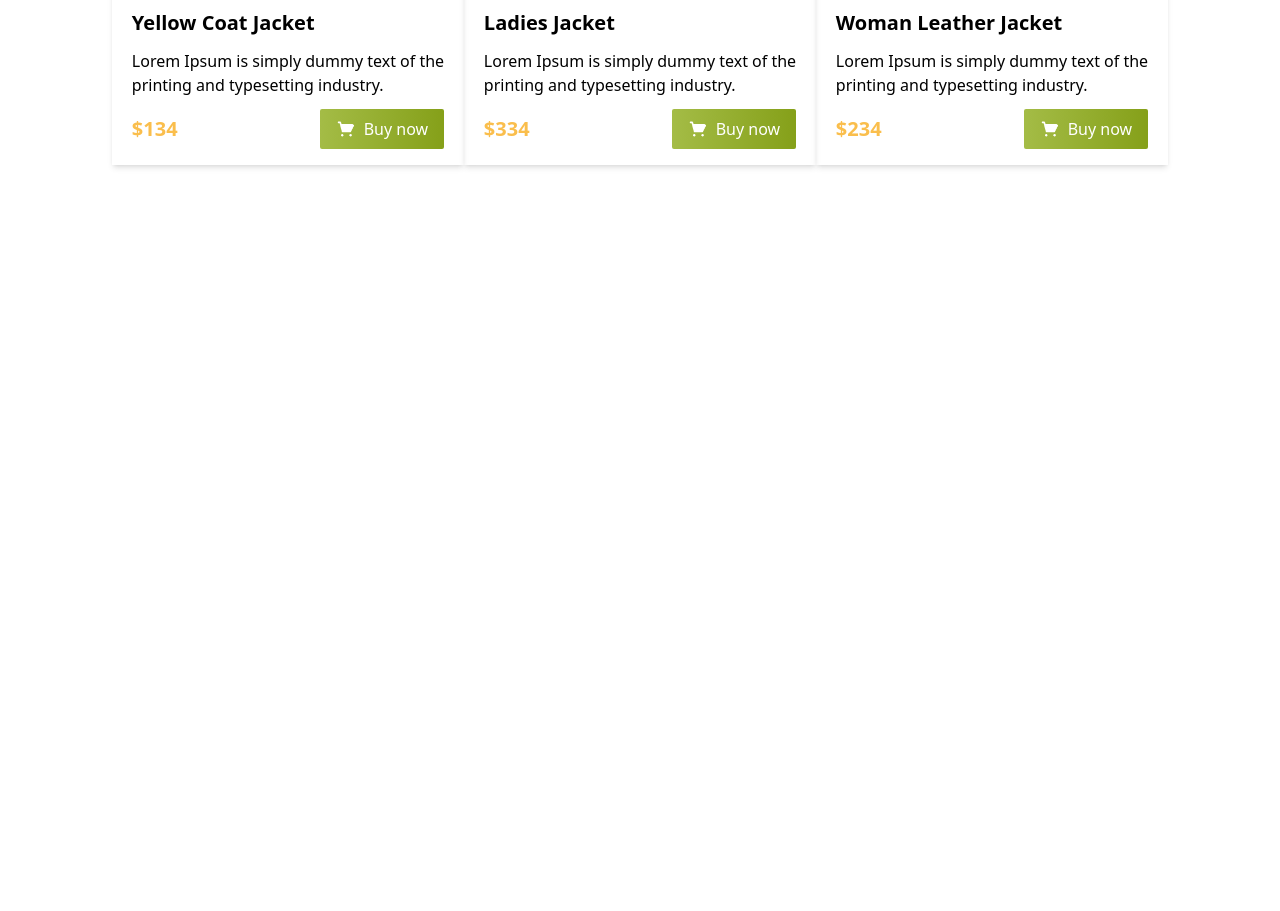
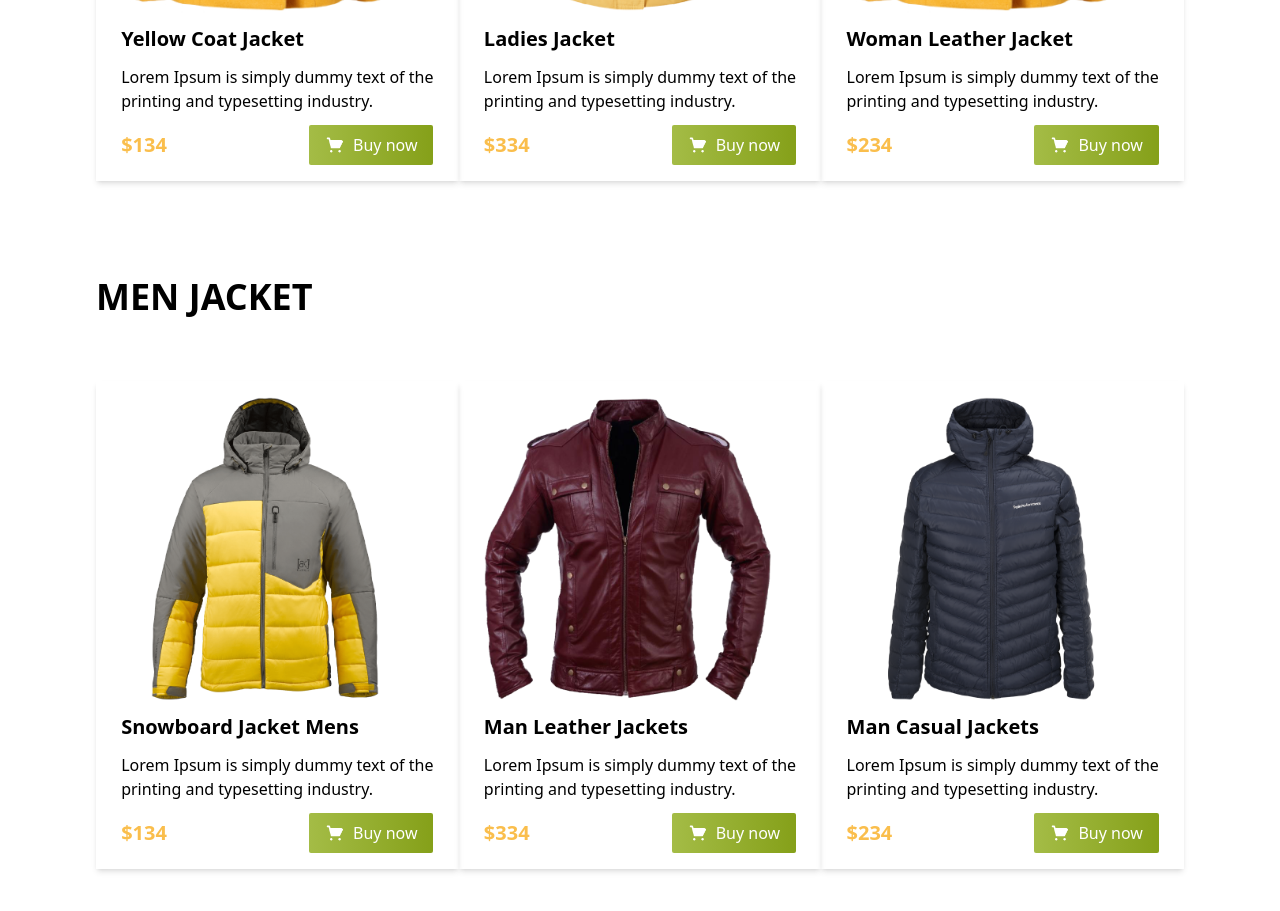
Before and after one commit to itznur07/penguin-fashion, a plain HTML site: page index.html in a window 1280 px wide. Shown: the part 1339-2250 px from the top of the page. Before the commit the page ends 1568 px from the top, so only its background shows below. Drawn offline with nearby package versions, Linux system fonts and the light colour scheme.

Commit message:
Men section

```diff
--- a/index.html
+++ b/index.html
@@ -67,7 +67,7 @@
     <!-- Main Section Start  -->
     <!-- women jacket -->
     <section class="container mx-auto">
-      <div class="mx-28 mt-16">
+      <div class="mx-24 mt-20">
         <h1 class="text-4xl font-bold uppercase">Woman Jacket</h1>
         <div
           class="md:flex items-center justify-between my-16 md:space-y-0 space-y-5"
@@ -132,6 +132,74 @@
         </div>
       </div>
     </section>
+
+    <!-- Men jacket -->
+    <section class="container mx-auto">
+      <div class="mx-24 mt-24">
+        <h1 class="text-4xl font-bold uppercase">Men Jacket</h1>
+        <div
+          class="md:flex items-center justify-between my-16 md:space-y-0 space-y-5"
+        >
+          <div class="shadow-md p-4 md:w-96 flex items-center justify-center">
+            <div class="space-y-3">
+              <img class="w-72" src="/images/jacket-4.png" alt="img" />
+              <h3 class="text-xl font-semibold">Snowboard Jacket Mens</h3>
+              <p>
+                Lorem Ipsum is simply dummy text of the <br />
+                printing and typesetting industry.
+              </p>
+              <div class="flex items-center justify-between">
+                <span class="text-xl font-semibold text-[#FABE4C]">$134</span>
+                <button
+                  class="flex items-center gap-2 bg-gradient-to-r from-[#A4BC46] to-[#85A019] px-4 py-2 text-white rounded-sm"
+                >
+                  <img class="w-5" src="/icons/shopping-cart 1.png" alt="img" />
+                  Buy now
+                </button>
+              </div>
+            </div>
+          </div>
+          <div class="shadow-md p-4 md:w-96 flex items-center justify-center">
+            <div class="space-y-3">
+              <img class="w-72" src="/images/jacket-5.png" alt="img" />
+              <h3 class="text-xl font-semibold">Man Leather Jackets</h3>
+              <p>
+                Lorem Ipsum is simply dummy text of the <br />
+                printing and typesetting industry.
+              </p>
+              <div class="flex items-center justify-between">
+                <span class="text-xl font-semibold text-[#FABE4C]">$334</span>
+                <button
+                  class="flex items-center gap-2 bg-gradient-to-r from-[#A4BC46] to-[#85A019] px-4 py-2 text-white rounded-sm"
+                >
+                  <img class="w-5" src="/icons/shopping-cart 1.png" alt="img" />
+                  Buy now
+                </button>
+              </div>
+            </div>
+          </div>
+          <div class="shadow-md p-4 md:w-96 flex items-center justify-center">
+            <div class="space-y-3">
+              <img class="w-72" src="/images/jacket-6.png" alt="img" />
+              <h3 class="text-xl font-semibold">Man Casual Jackets</h3>
+              <p>
+                Lorem Ipsum is simply dummy text of the <br />
+                printing and typesetting industry.
+              </p>
+              <div class="flex items-center justify-between">
+                <span class="text-xl font-semibold text-[#FABE4C]">$234</span>
+                <button
+                  class="flex items-center gap-2 bg-gradient-to-r from-[#A4BC46] to-[#85A019] px-4 py-2 text-white rounded-sm"
+                >
+                  <img class="w-5" src="/icons/shopping-cart 1.png" alt="img" />
+                  Buy now
+                </button>
+              </div>
+            </div>
+          </div>
+        </div>
+      </div>
+    </section>
     <!-- Main Section End  -->
 
     <!-- Footer Section Start -->
```
